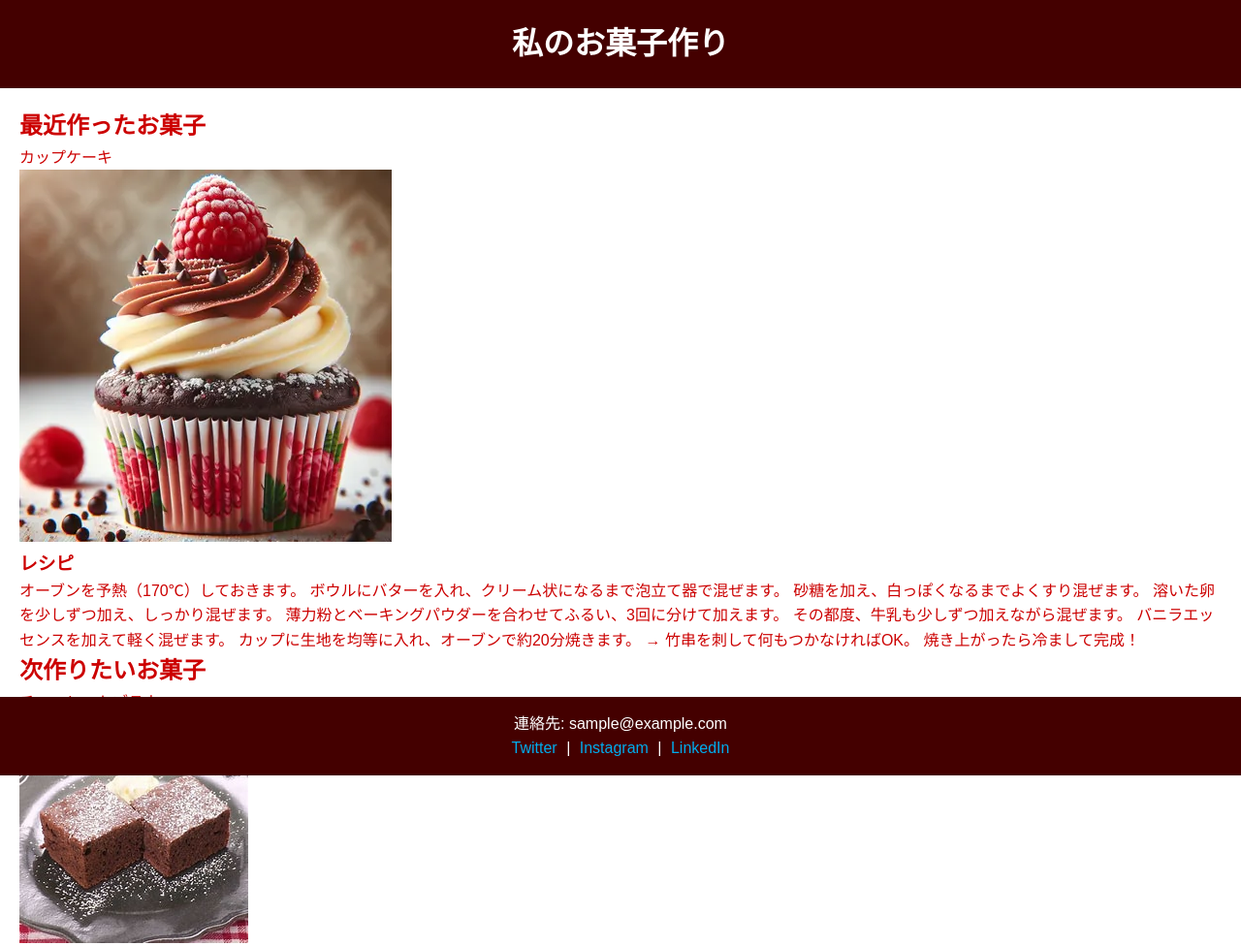
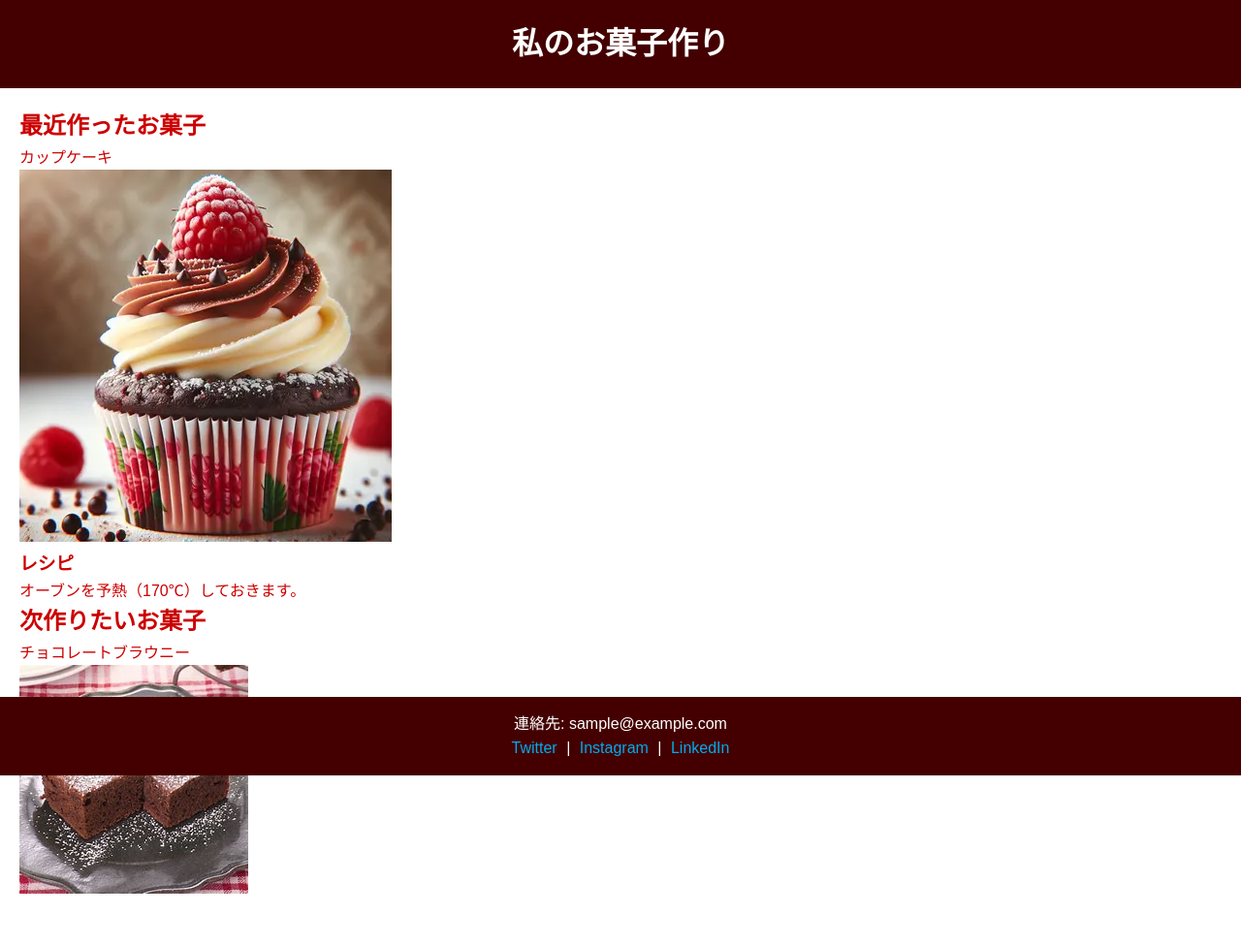
Before and after one commit to daiki25819/test1, a plain HTML site: page index.html in a window 1280 px wide. Shown: the whole page at 97% size. Drawn offline with Linux system fonts and the light colour scheme.

Commit message:
Update index.html

```diff
--- a/index.html
+++ b/index.html
@@ -64,23 +64,7 @@
     <p>カップケーキ</p>
     <img src="https://raw.githubusercontent.com/daiki25819/test1/abdee90e708b1e561bcb5a4e31d728731bc9c0d4/cupcake.jpg" alt="サンプル">
     <h3>レシピ</h3>
-    <p>オーブンを予熱（170℃）しておきます。
-
-ボウルにバターを入れ、クリーム状になるまで泡立て器で混ぜます。
-
-砂糖を加え、白っぽくなるまでよくすり混ぜます。
-
-溶いた卵を少しずつ加え、しっかり混ぜます。
-
-薄力粉とベーキングパウダーを合わせてふるい、3回に分けて加えます。
-その都度、牛乳も少しずつ加えながら混ぜます。
-
-バニラエッセンスを加えて軽く混ぜます。
-
-カップに生地を均等に入れ、オーブンで約20分焼きます。
-→ 竹串を刺して何もつかなければOK。
-
-焼き上がったら冷まして完成！</p>
+    <p>オーブンを予熱（170℃）しておきます。</p>
     <h2>次作りたいお菓子</h2>
     <p>チョコレートブラウニー</p>
      <img src="https://github.com/daiki25819/test1/blob/main/%E3%83%81%E3%83%A7%E3%82%B3%E3%83%AC%E3%83%BC%E3%83%88%E3%83%96%E3%83%A9%E3%82%A6%E3%83%8B%E3%83%BC.jpg?raw=true" alt="サンプル">
```
